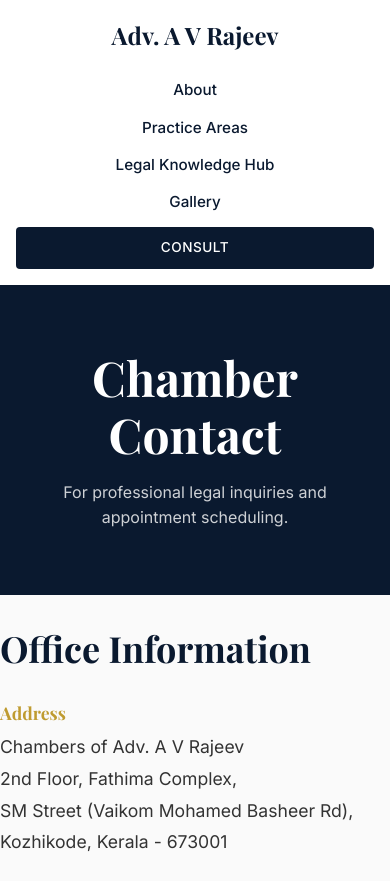
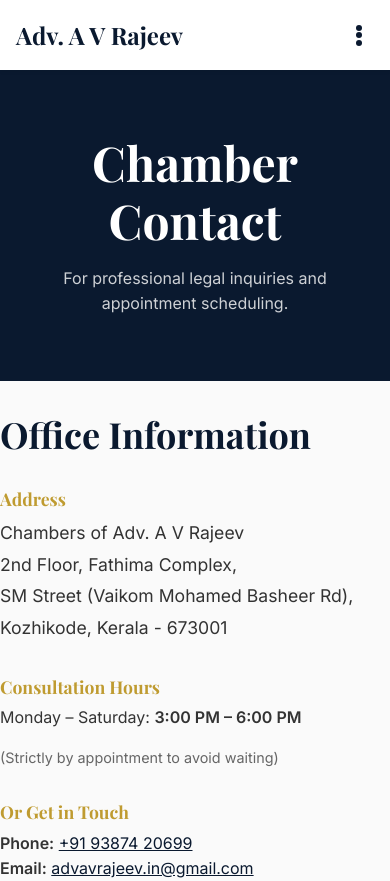
Before and after one commit to advrajeevav-jpg/advrajeevav-jpg.github.io, a plain HTML site: page contact.html in a window 390 px wide. Shown: the top 881 px of the page. Drawn offline with nearby package versions, Linux system fonts and the light colour scheme.

Commit message:
Feat: Add mobile navigation toggle (three-dot menu)

```diff
--- a/contact.html
+++ b/contact.html
@@ -16,6 +16,11 @@
     <nav class="navbar">
         <div class="container nav-container">
             <a href="index.html" class="logo">Adv. A V Rajeev</a>
+            <button class="nav-toggle" aria-label="Toggle navigation" onclick="toggleNav()">
+                <span class="dot"></span>
+                <span class="dot"></span>
+                <span class="dot"></span>
+            </button>
             <div class="nav-links">
                 <a href="index.html#about">About</a>
                 <a href="index.html#practice-areas">Practice Areas</a>
@@ -119,6 +124,7 @@
         </div>
     </footer>
 
+    <script src="js/main.js"></script>
 </body>
 
 </html>
--- a/css/components.css
+++ b/css/components.css
@@ -44,6 +44,15 @@
 .btn-outline:hover {
     background-color: var(--color-primary);
     color: #fff;
+}
+
+.btn-outline:hover {
+    background-color: var(--color-primary);
+    color: #fff;
+}
+
+.nav-toggle {
+    display: none;
 }
 
 /* Navbar */
@@ -152,19 +161,70 @@
 /* Responsive Adjustments */
 @media (max-width: 768px) {
     .nav-container {
-        flex-direction: column;
-        gap: 1rem;
+        position: relative;
+        flex-direction: row;
+        justify-content: space-between;
+        align-items: center;
     }
 
+    /* Three-dot Toggle Button */
+    .nav-toggle {
+        display: flex;
+        flex-direction: column;
+        justify-content: space-between;
+        width: 30px;
+        height: 21px;
+        background: transparent;
+        border: none;
+        cursor: pointer;
+        padding: 0;
+        z-index: 1001;
+    }
+
+    .nav-toggle .dot {
+        width: 6px;
+        height: 6px;
+        background-color: var(--color-primary);
+        border-radius: 50%;
+        margin: 0 auto;
+    }
+
+    /* Mobile Menu */
     .nav-links {
+        display: none;
         flex-direction: column;
-        width: 100%;
+        position: absolute;
+        top: 100%;
+        left: 0;
+        right: 0;
+        background-color: #fff;
+        padding: 2rem;
+        box-shadow: 0 10px 15px rgba(0, 0, 0, 0.1);
+        border-top: 1px solid var(--color-border);
         text-align: center;
-        gap: 0.8rem;
+        gap: 1.5rem;
+        z-index: 1000;
+        animation: slideDown 0.3s ease forwards;
+    }
+
+    .nav-links.active {
+        display: flex;
+    }
+
+    @keyframes slideDown {
+        from {
+            opacity: 0;
+            transform: translateY(-10px);
+        }
+
+        to {
+            opacity: 1;
+            transform: translateY(0);
+        }
     }
 
     .logo {
-        margin-bottom: 0.5rem;
+        margin-bottom: 0;
     }
 
     .hero {
--- /dev/null
+++ b/js/main.js
@@ -0,0 +1,4 @@
+function toggleNav() {
+    const navLinks = document.querySelector('.nav-links');
+    navLinks.classList.toggle('active');
+}
```
Also changed, not shown: about.html (+6 -0 lines), consumer-rights.html (+6 -0 lines), disclaimer.html (+6 -0 lines), family-rights.html (+6 -0 lines), gallery.html (+6 -0 lines), index.html (+6 -0 lines), insurance-rights.html (+6 -0 lines), labour-rights.html (+6 -0 lines), land-rights.html (+6 -0 lines), mact-rights.html (+6 -0 lines), practice-areas.html (+6 -0 lines).
